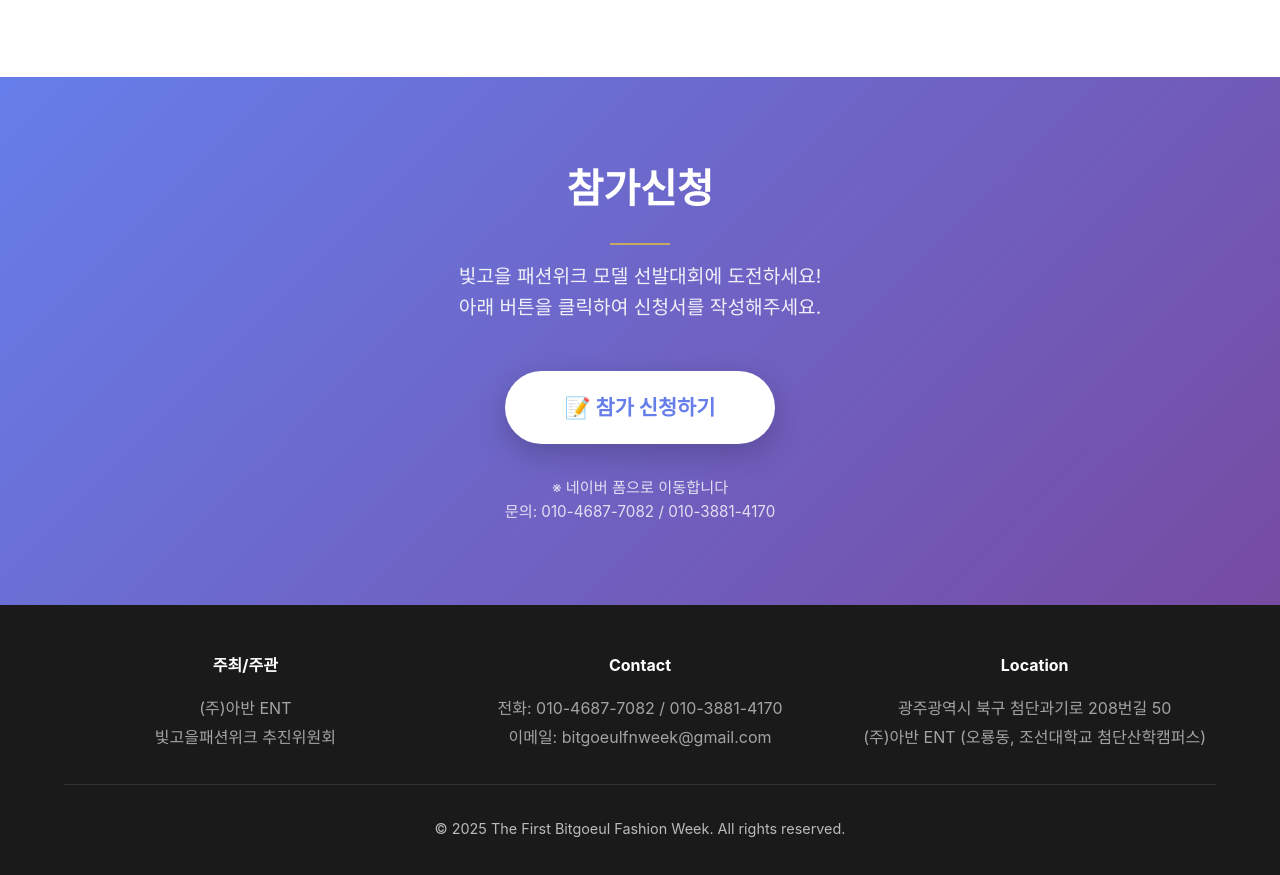
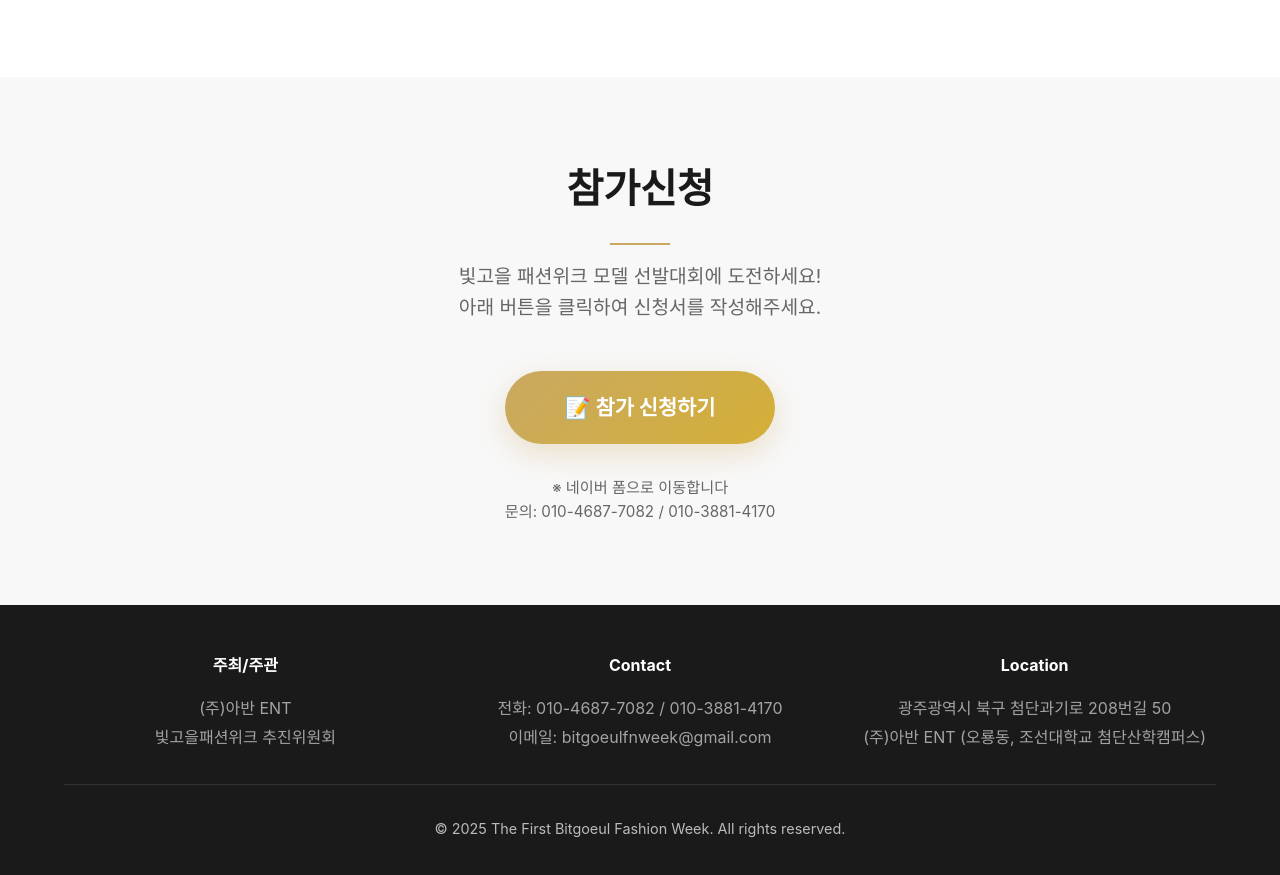
Before and after one commit to RohMoon/bitgoeul-fashion-model-contest, a plain HTML site: page index.html in a window 1280 px wide. Shown: the part 3875-4750 px from the top of the page. Drawn offline with Linux system fonts and the light colour scheme.

Commit message:
Update application section design to match overall theme

```diff
--- a/index.html
+++ b/index.html
@@ -848,21 +848,21 @@
     </section>
 
     <!-- 참가 신청 섹션 -->
-    <section id="apply" class="application-form" style="background: linear-gradient(135deg, #667eea, #764ba2); padding: 80px 5%;">
+    <section id="apply" class="application-form" style="background: #f8f8f8; padding: 80px 5%;">
         <div style="text-align: center; max-width: 800px; margin: 0 auto;">
-            <h2 class="section-title" style="color: white;">참가신청</h2>
-            <p style="color: rgba(255,255,255,0.9); font-size: 1.2rem; margin-bottom: 3rem;">
+            <h2 class="section-title" style="color: #1a1a1a;">참가신청</h2>
+            <p style="color: #666; font-size: 1.2rem; margin-bottom: 3rem;">
                 빛고을 패션위크 모델 선발대회에 도전하세요!<br>
                 아래 버튼을 클릭하여 신청서를 작성해주세요.
             </p>
             <a href="https://form.naver.com/response/KME3rJ3Np6U7_kwMuE-Rtg"
                target="_blank"
-               style="display: inline-block; background: white; color: #667eea; padding: 20px 60px; border-radius: 50px; text-decoration: none; font-size: 1.3rem; font-weight: bold; box-shadow: 0 10px 30px rgba(0,0,0,0.2); transition: all 0.3s;"
-               onmouseover="this.style.transform='translateY(-3px)'; this.style.boxShadow='0 15px 40px rgba(0,0,0,0.3)'"
-               onmouseout="this.style.transform='translateY(0)'; this.style.boxShadow='0 10px 30px rgba(0,0,0,0.2)'">
+               style="display: inline-block; background: linear-gradient(135deg, #c9a961, #d4af37); color: white; padding: 20px 60px; border-radius: 50px; text-decoration: none; font-size: 1.3rem; font-weight: bold; box-shadow: 0 10px 30px rgba(201, 169, 97, 0.3); transition: all 0.3s;"
+               onmouseover="this.style.transform='translateY(-3px)'; this.style.boxShadow='0 15px 40px rgba(201, 169, 97, 0.5)'"
+               onmouseout="this.style.transform='translateY(0)'; this.style.boxShadow='0 10px 30px rgba(201, 169, 97, 0.3)'">
                 📝 참가 신청하기
             </a>
-            <p style="color: rgba(255,255,255,0.8); margin-top: 2rem; font-size: 0.95rem;">
+            <p style="color: #666; margin-top: 2rem; font-size: 0.95rem;">
                 ※ 네이버 폼으로 이동합니다<br>
                 문의: 010-4687-7082 / 010-3881-4170
             </p>
```
